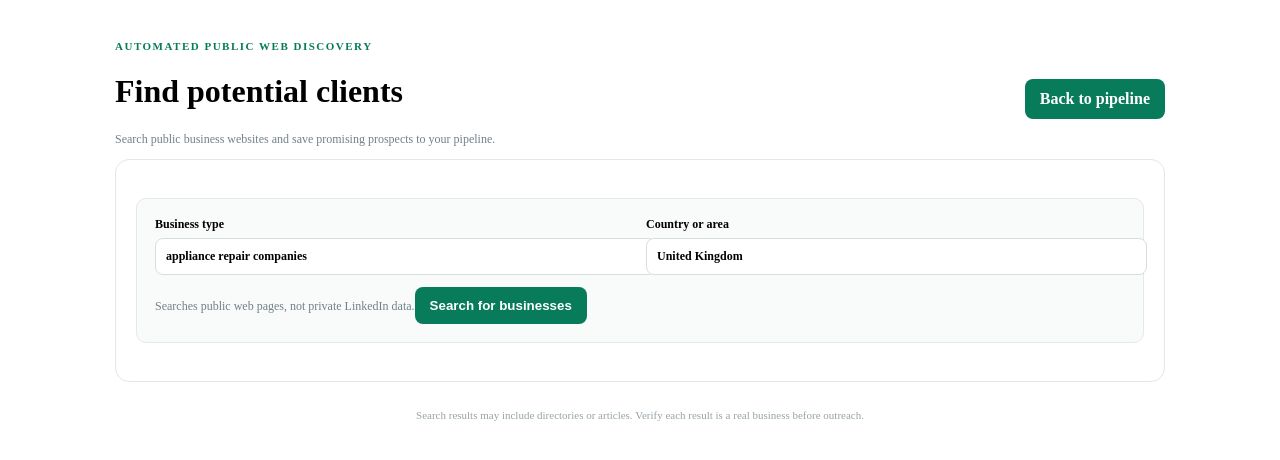
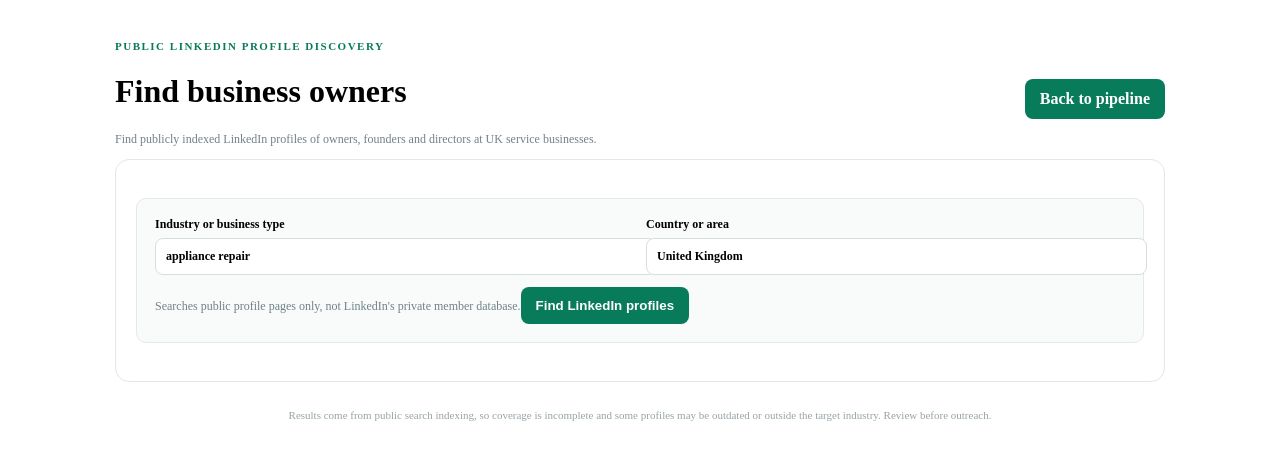
Before and after one commit to Yassin-567/Linkedin-Assistant, a Next.js app: page /search in a window 1280 px wide. Shown: the top 460 px of the page. Built offline with nearby package versions, Linux system fonts and the light colour scheme.

Commit message:
Update prospect search to find LinkedIn decision-makers

```diff
--- a/app/search/page.tsx
+++ b/app/search/page.tsx
@@ -5,7 +5,7 @@ type Result = { title: string; url: string; description: string };
 type Lead = { id: string; name: string; company: string; url: string; status: string; followUp: string; notes: string };
 
 export default function SearchClients() {
-  const [niche, setNiche] = useState("appliance repair companies");
+  const [niche, setNiche] = useState("appliance repair");
   const [location, setLocation] = useState("United Kingdom");
   const [results, setResults] = useState<Result[]>([]);
   const [busy, setBusy] = useState(false);
@@ -22,7 +22,7 @@ export default function SearchClients() {
       const data = await response.json();
       if (!response.ok) throw new Error(data.error || "Search failed.");
       setResults(data.results || []);
-      if (!data.results?.length) setError("No results found. Try a broader business type or location.");
+      if (!data.results?.length) setError("No publicly indexed LinkedIn profiles found. Try a broader industry or location.");
     } catch (e) {
       setError(e instanceof Error ? e.message : "Search failed.");
     } finally { setBusy(false); }
@@ -33,8 +33,9 @@ export default function SearchClients() {
       const key = "linkedin-assistant-leads";
       const leads: Lead[] = JSON.parse(localStorage.getItem(key) || "[]");
       if (leads.some(x => x.url === item.url)) { setSaved(old => [...old, item.url]); return; }
+      const name = item.title.split(/\s[-–|]\s/)[0].trim();
       leads.unshift({
-        id: crypto.randomUUID(), name: "", company: item.title, url: item.url,
+        id: crypto.randomUUID(), name, company: item.title, url: item.url,
         status: "To research", followUp: "", notes: item.description
       });
       localStorage.setItem(key, JSON.stringify(leads));
@@ -44,24 +45,24 @@ export default function SearchClients() {
 
   return <main className="workspace">
     <div className="topbar">
-      <div><div className="eyebrow">AUTOMATED PUBLIC WEB DISCOVERY</div><h1>Find potential clients</h1><p className="muted">Search public business websites and save promising prospects to your pipeline.</p></div>
+      <div><div className="eyebrow">PUBLIC LINKEDIN PROFILE DISCOVERY</div><h1>Find business owners</h1><p className="muted">Find publicly indexed LinkedIn profiles of owners, founders and directors at UK service businesses.</p></div>
       <a className="button secondary" href="/">Back to pipeline</a>
     </div>
     <section className="panel">
       <form className="lead-form" onSubmit={e => { e.preventDefault(); void search(); }}>
-        <label>Business type<input value={niche} onChange={e=>setNiche(e.target.value)} placeholder="e.g. HVAC contractors"/></label>
+        <label>Industry or business type<input value={niche} onChange={e=>setNiche(e.target.value)} placeholder="e.g. HVAC, appliance repair, property maintenance"/></label>
         <label>Country or area<input value={location} onChange={e=>setLocation(e.target.value)} placeholder="United Kingdom"/></label>
-        <div className="wide form-footer"><span className="muted">Searches public web pages, not private LinkedIn data.</span><button disabled={busy || !niche.trim()}>{busy ? "Searching..." : "Search for businesses"}</button></div>
+        <div className="wide form-footer"><span className="muted">Searches public profile pages only, not LinkedIn's private member database.</span><button disabled={busy || !niche.trim()}>{busy ? "Searching profiles..." : "Find LinkedIn profiles"}</button></div>
       </form>
       {error && <p className="status" role="status">{error}</p>}
       {results.length > 0 && <>
-        <div className="section-heading"><h2>{results.length} search results</h2><span className="muted">Review each result before contacting</span></div>
+        <div className="section-heading"><h2>{results.length} potential decision-makers</h2><span className="muted">Check each profile before connecting</span></div>
         <div className="lead-list">{results.map((item,i)=><article className="lead" key={item.url}>
-          <div><strong>{i+1}. {item.title}</strong><p>{item.description}</p><a href={item.url} target="_blank" rel="noreferrer">Open result</a></div>
+          <div><strong>{i+1}. {item.title}</strong><p>{item.description}</p><a href={item.url} target="_blank" rel="noreferrer">Open LinkedIn profile ↗</a></div>
           <button disabled={saved.includes(item.url)} onClick={()=>save(item)}>{saved.includes(item.url) ? "Saved" : "Save prospect"}</button>
         </article>)}</div>
       </>}
     </section>
-    <footer>Search results may include directories or articles. Verify each result is a real business before outreach.</footer>
+    <footer>Results come from public search indexing, so coverage is incomplete and some profiles may be outdated or outside the target industry. Review before outreach.</footer>
   </main>;
 }
```
